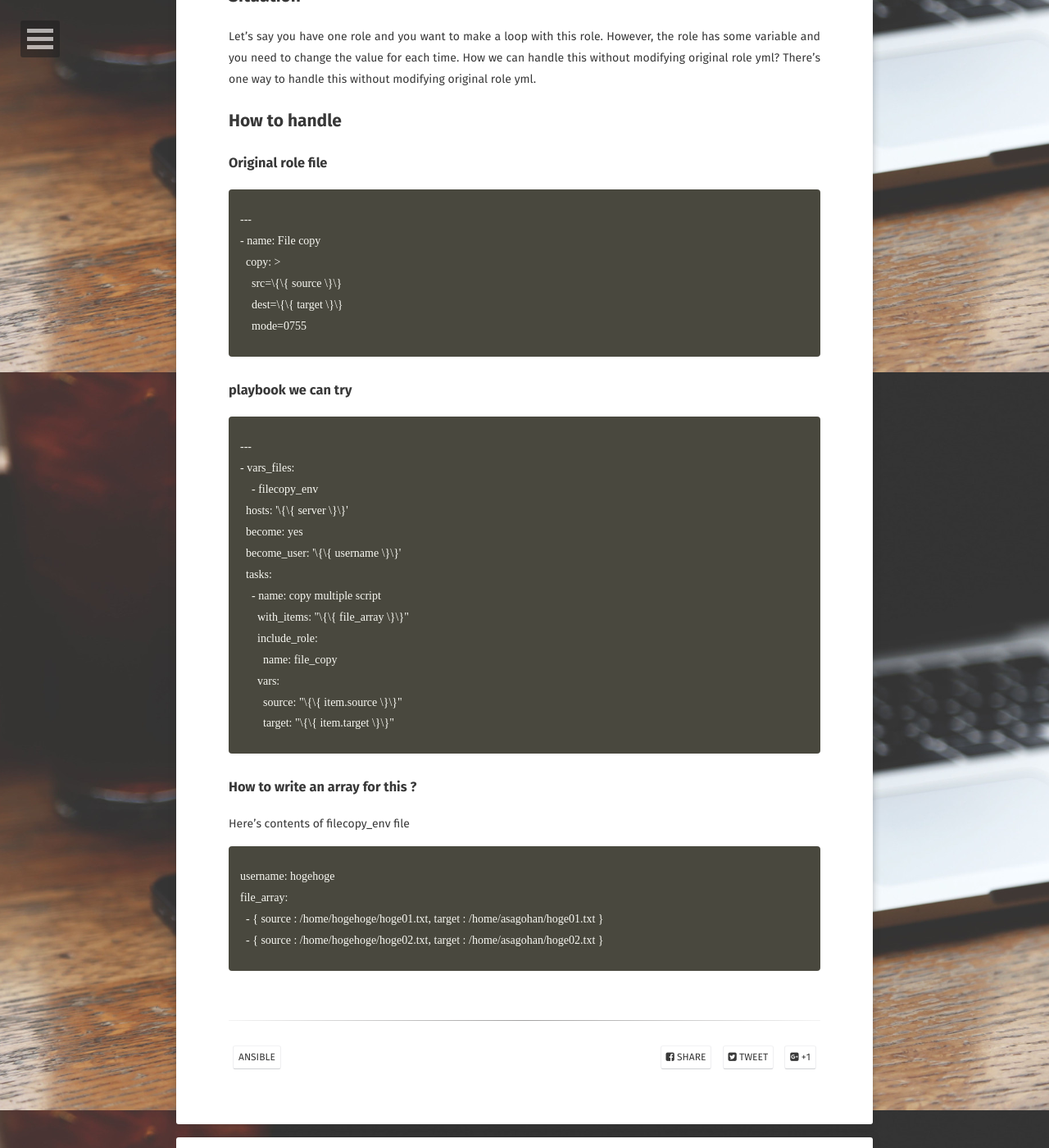
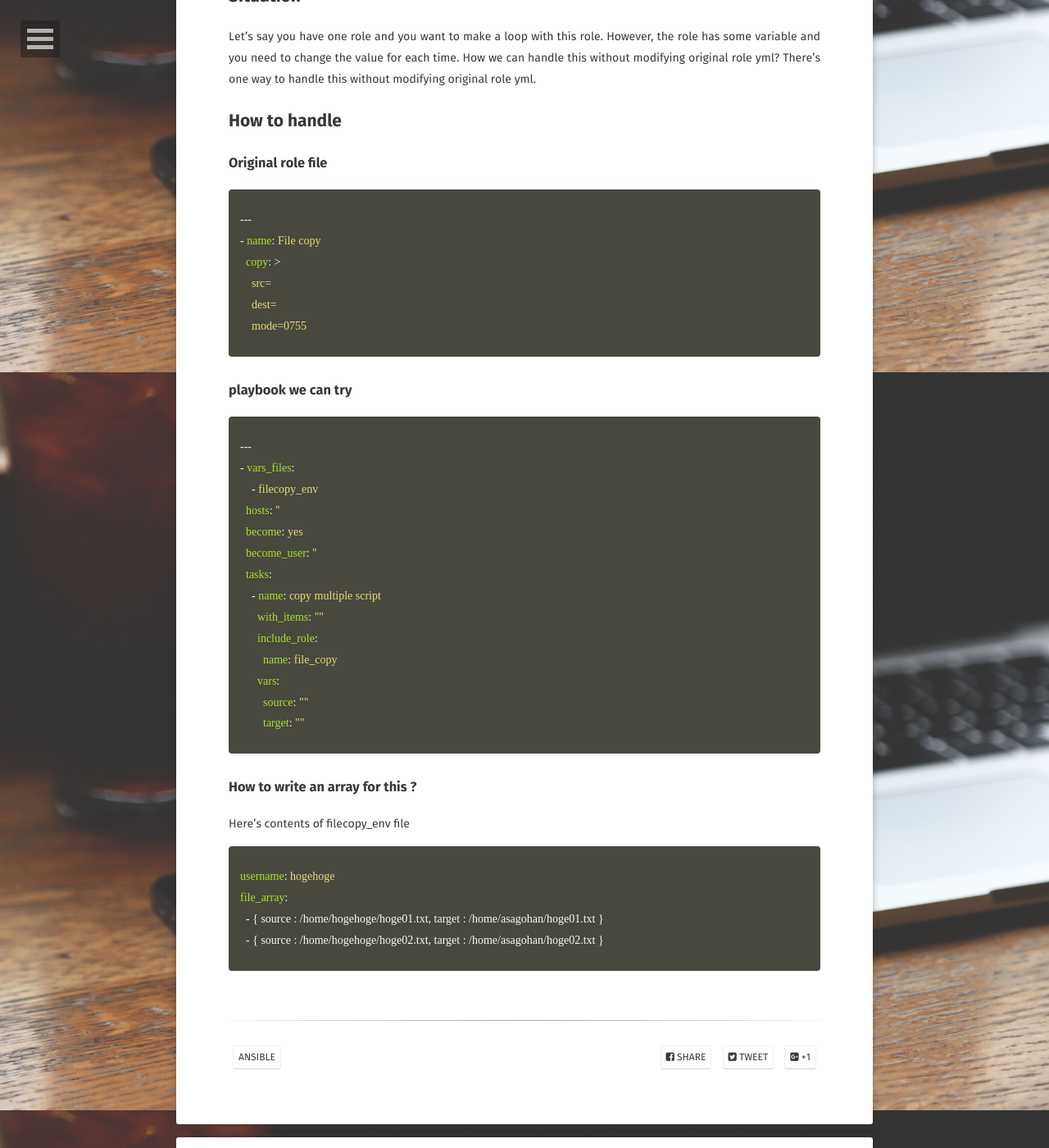
Before and after one commit to haleyyyblue/haleyyyblue.github.io, a Jekyll site: the page built from _posts/2018-12-22-ansible-includerole.md, in a window 1280 px wide and 1400 px high, scrolled down 446 px. Shown: the whole window at 82% size. Built offline with Jekyll 4.4.1, drawn with Linux system fonts in a browser that asks for light colours; some web fonts are replaced; comment, search, counter and statistics services are not loaded.

Commit message:
fix highlight

```diff
--- a/_posts/2018-12-22-ansible-includerole.md
+++ b/_posts/2018-12-22-ansible-includerole.md
@@ -16,36 +16,36 @@ There's one way to handle this without modifying original role yml.
 
 ## How to handle
 ### Original role file
-{% highlight ansible %}
+{% highlight yaml %}
 ---
 - name: File copy
   copy: >
-    src=\{\{ source \}\}
-    dest=\{\{ target \}\}
+    src={{ source }}
+    dest={{ target }}
     mode=0755
 {% endhighlight %}
 
 ### playbook we can try
-{% highlight ansible %}
+{% highlight yaml %}
 ---
 - vars_files:
     - filecopy_env
-  hosts: '\{\{ server \}\}'
+  hosts: '{{ server }}'
   become: yes
-  become_user: '\{\{ username \}\}'
+  become_user: '{{ username }}'
   tasks:
     - name: copy multiple script
-      with_items: "\{\{ file_array \}\}"
+      with_items: "{{ file_array }}"
       include_role:
         name: file_copy
       vars:
-        source: "\{\{ item.source \}\}"
-        target: "\{\{ item.target \}\}"
+        source: "{{ item.source }}"
+        target: "{{ item.target }}"
 {% endhighlight %}
 
 ### How to write an array for this ?
 Here's contents of filecopy_env file
-{% highlight ansible %}
+{% highlight yaml %}
 username: hogehoge
 file_array:
   - { source : /home/hogehoge/hoge01.txt, target : /home/asagohan/hoge01.txt }
```
